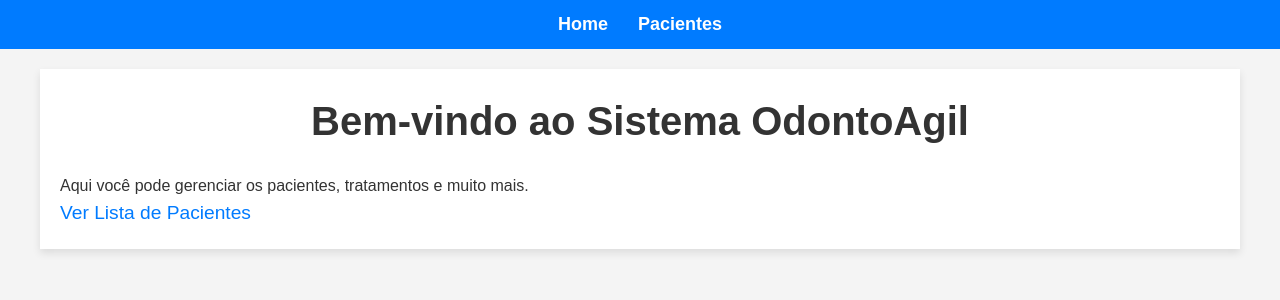
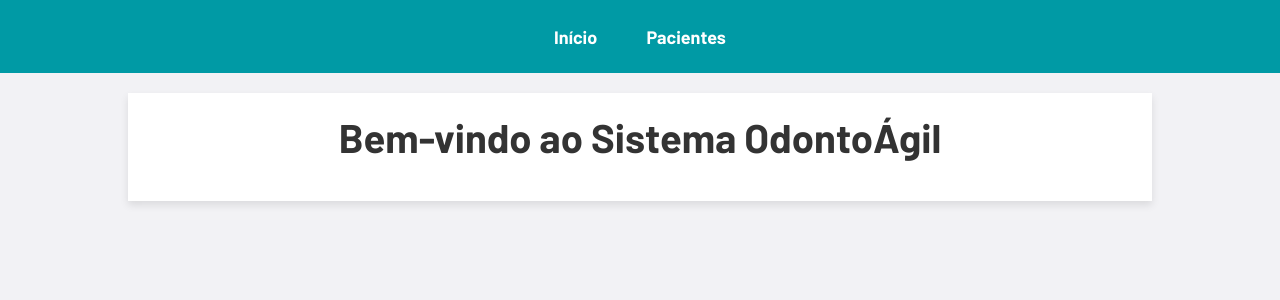
Before and after one commit to grupo-k/odontoagil, a Django app: page / in a window 1280 px wide. Shown: the top 300 px of the page. Run offline with Django 5.2, Linux system fonts and the light colour scheme.

Commit message:
Atualiza styles.css

```diff
--- a/odontoagil/static/css/styles.css
+++ b/odontoagil/static/css/styles.css
@@ -1,3 +1,5 @@
+@import url('https://fonts.googleapis.com/css2?family=Barlow+Semi+Condensed:ital,wght@0,100;0,200;0,300;0,400;0,500;0,600;0,700;0,800;0,900;1,100;1,200;1,300;1,400;1,500;1,600;1,700;1,800;1,900&family=Barlow:ital,wght@0,100;0,200;0,300;0,400;0,500;0,600;0,700;0,800;0,900;1,100;1,200;1,300;1,400;1,500;1,600;1,700;1,800;1,900&display=swap');
+
 * {
     margin: 0;
     padding: 0;
@@ -5,15 +7,16 @@
 }
 
 body {
-    font-family: Arial, sans-serif;
-    background-color: #f4f4f4;
-    color: #333;
-    line-height: 1.6;
+    font-family: 'Barlow', sans-serif;
+    background-color: #f2f2f5;
+    color: #000E13;
+    max-width: 100dvw;
+    min-width: 100dvh;
 }
 
 nav {
-    background-color: #007bff;
-    padding: 10px;
+    background-color: #009AA5;
+    padding: 2%;
 }
 
 nav ul {
@@ -23,7 +26,7 @@ nav ul {
 }
 
 nav ul li {
-    margin: 0 15px;
+    margin: 0 2%;
 }
 
 nav ul li a {
@@ -37,9 +40,8 @@ nav ul li a:hover {
     text-decoration: underline;
 }
 
-/* Estilo para o conteúdo da página */
 .container {
-    max-width: 1200px;
+    max-width: 80%;
     margin: 20px auto;
     padding: 20px;
     background-color: white;
@@ -54,7 +56,7 @@ h1 {
 }
 
 a {
-    color: #007bff;
+    color: #002B3C;
     text-decoration: none;
     font-size: 1.2em;
 }
@@ -76,7 +78,7 @@ table th, table td {
 }
 
 table th {
-    background-color: #007bff;
+    background-color: #002B3C;
     color: white;
 }
 
--- a/odontoagil/templates/base.html
+++ b/odontoagil/templates/base.html
@@ -11,7 +11,7 @@
 
     <nav>
         <ul>
-            <li><a href="{% url 'index' %}">Home</a></li>
+            <li><a href="{% url 'index' %}">Início</a></li>
             <li><a href="{% url 'paciente-list' %}">Pacientes</a></li>
         </ul>
     </nav>
--- a/odontoagil/templates/index.html
+++ b/odontoagil/templates/index.html
@@ -1,8 +1,5 @@
 {% extends 'base.html' %}
 
 {% block content %}
-<h1>Bem-vindo ao Sistema OdontoAgil</h1>
-<p>Aqui você pode gerenciar os pacientes, tratamentos e muito mais.</p>
-
-<a href="{% url 'paciente-list' %}">Ver Lista de Pacientes</a>
+<h1>Bem-vindo ao Sistema OdontoÁgil</h1>
 {% endblock %}
```
Also changed, not shown: db.sqlite3 (deleted).
